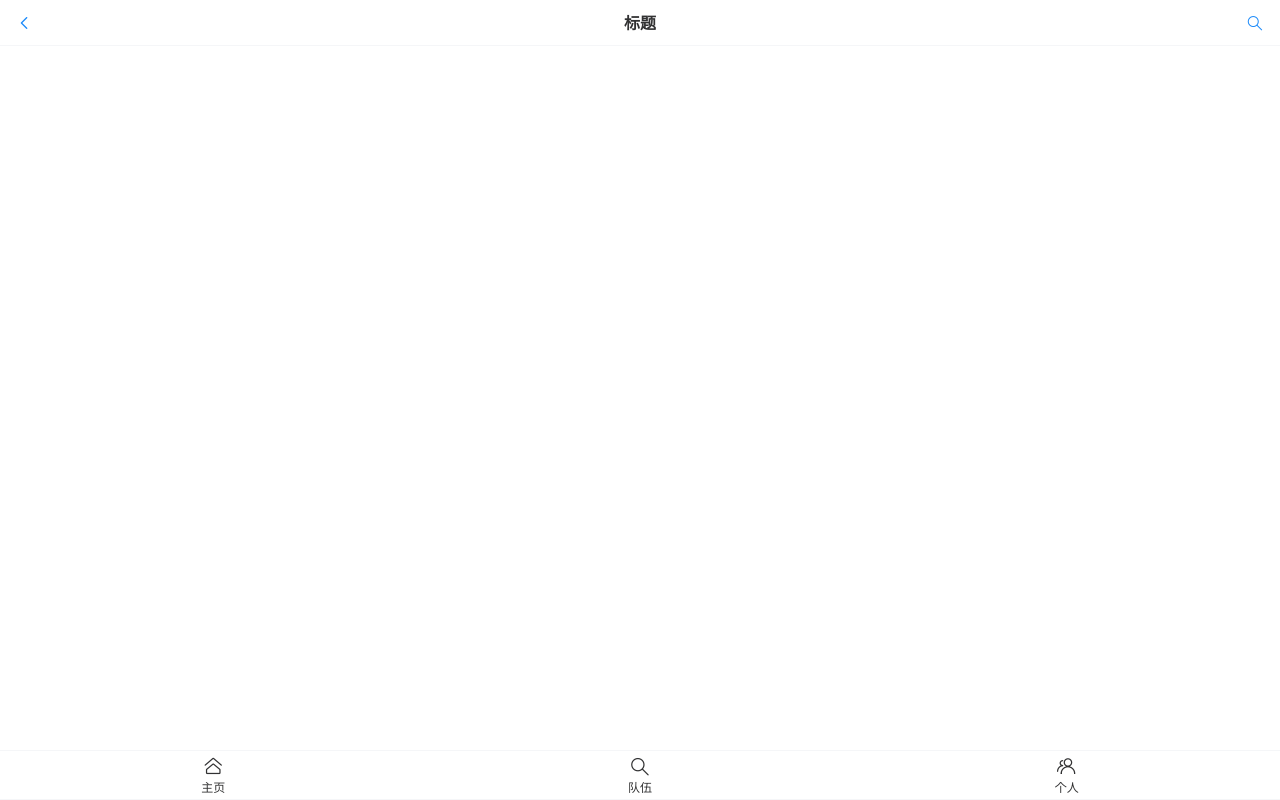
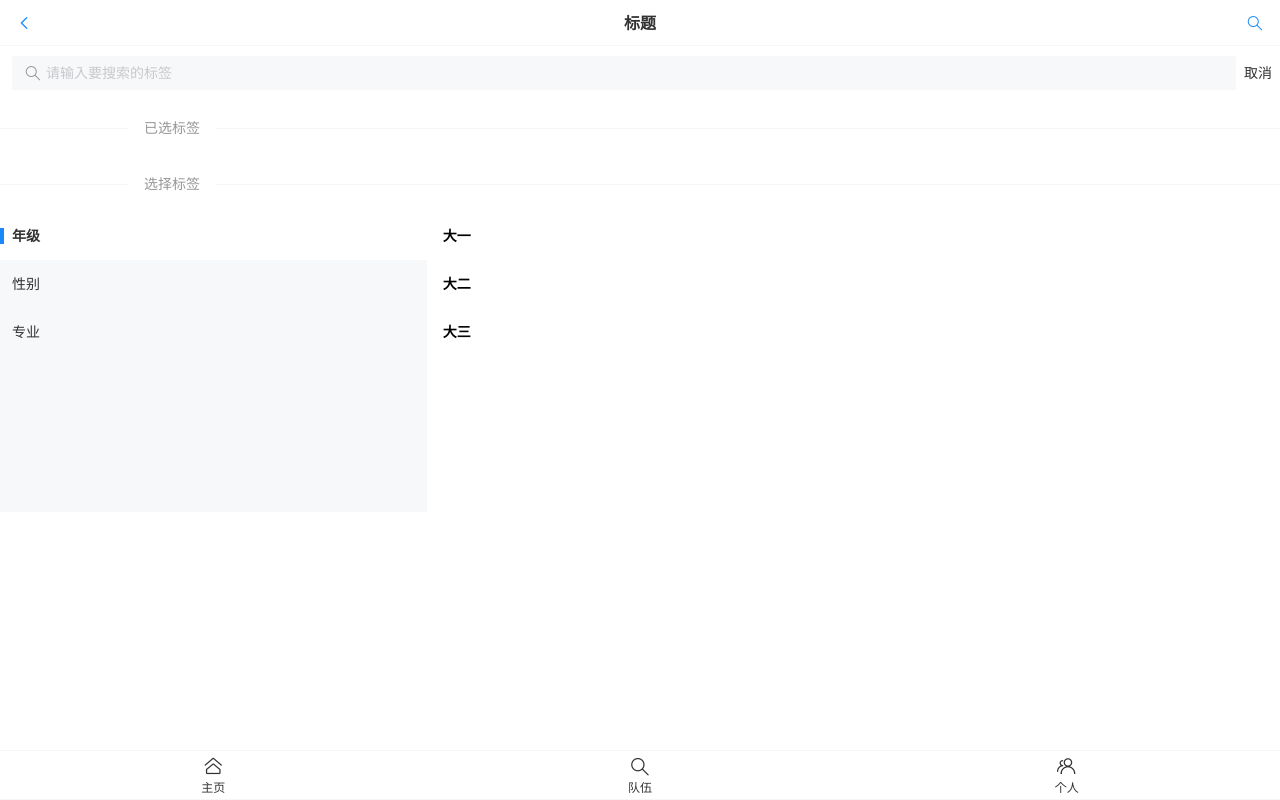
Before and after one commit to lihuibear/friend-frontend, a Vue app: page /search in a window 1280 px wide. Before the commit this address had no page. Built offline with nearby package versions, Linux system fonts and the light colour scheme.

Commit message:
add: 搜索标签

```diff
--- a/src/layouts/BasicLayout.vue
+++ b/src/layouts/BasicLayout.vue
@@ -28,9 +28,15 @@
 <script setup>
 import {ref} from 'vue';
 import {showToast} from 'vant';
+import {useRouter} from "vue-router";
 
-const onClickLeft = () => alert("点击左按钮")
-const onClickRight = () => alert("点击右按钮")
+const router = useRouter();
+const onClickLeft = () => {
+  router.back();
+}
+const onClickRight = () => {
+  router.push("/search")
+}
 
 const active = ref("index");
 const onChange = (index) => showToast(`标签 ${index}`);
--- /dev/null
+++ b/src/pages/SearchPage.vue
@@ -0,0 +1,93 @@
+<template>
+  <form action="/">
+    <van-search
+        v-model="searchText"
+        show-action
+        placeholder="请输入要搜索的标签"
+        @search="onSearch"
+        @cancel="onCancel"
+    />
+  </form>
+  <van-divider content-position="left">已选标签</van-divider>
+  <div v-if="tagList.length===0">请选择标签</div>
+  <van-row gutter="16" style="padding:0 16px">
+    <van-col v-for="tag in activeIds">
+      <van-tag closeable size="small" type="primary" @close="doClose(tag)">
+        {{ tag }}
+      </van-tag>
+    </van-col>
+  </van-row>
+  <van-divider content-position="left">选择标签</van-divider>
+  <van-tree-select
+      v-model:active-id="activeIds"
+      v-model:main-active-index="activeIndex"
+      :items="tagList"
+  />
+</template>
+
+<script setup lang="ts">
+
+import {ref} from 'vue';
+
+//已选中的标签
+
+const searchText = ref('');
+const activeIds = ref([]);
+const activeIndex = ref(0);
+
+
+const originTagList = [
+  {
+    text: '年级',
+    children: [
+      {text: '大一', id: '大一'},
+      {text: '大二', id: '大二'},
+      {text: '大三', id: '大三'},
+    ],
+  },
+  {
+    text: '性别',
+    children: [
+      {text: '男', id: '男'},
+      {text: '女', id: '女'},
+    ],
+  },
+  {
+    text: '专业',
+    children: [
+      {text: '计算机', id: '计算机'},
+      {text: '软件工程', id: '软件工程'}
+    ],
+  },
+];
+
+
+// 标签列表
+let tagList = ref(originTagList);
+/**
+ * 搜素过滤
+ * @param val
+ */
+const onSearch = (val) => {
+  tagList.value = originTagList.map(parentTag => {
+    const tempChildren = [...parentTag.children];
+    const tempParentTag = {...parentTag};
+    tempParentTag.children = tempChildren.filter(item => item.text.includes(searchText.value));
+    return tempParentTag;
+  });
+}
+const onCancel = (val) => {
+  searchText.value = '';
+  tagList.value = originTagList;
+}
+
+
+//移除标签
+const doClose = (tag) => {
+  activeIds.value = activeIds.value.filter(item => item !== tag);
+}
+</script>
+
+<style scoped>
+
+</style>
--- a/src/pages/User.vue
+++ /dev/null
@@ -1,11 +0,0 @@
-<template>
-个人页
-</template>
-
-<script setup lang="ts">
-
-</script>
-
-<style scoped>
-
-</style>
--- /dev/null
+++ b/src/pages/UserEditPage.vue
@@ -0,0 +1,39 @@
+<template>
+  <van-form @submit="onSubmit">
+    <van-cell-group inset>
+      <van-field
+          v-model="editUser.currentValue"
+          :name="editUser.editKey"
+          :label="editUser.editName"
+          :placeholder="`请输入${editUser.editName}`"/>
+    </van-cell-group>
+    <div style="margin: 16px;">
+      <van-button round block type="primary" native-type="submit">
+        提交
+      </van-button>
+    </div>
+  </van-form>
+
+</template>
+
+<script setup lang="ts">
+
+
+import {useRoute} from "vue-router";
+import {ref} from "vue";
+
+const route = useRoute();
+const editUser = ref({
+  editKey: route.query.editKey,
+  editName: route.query.editName,
+  currentValue: route.query.currentValue
+})
+const onSubmit = (values) => {
+  // todo 把editKey、editName、currentValue传给后端
+  console.log('submit', values);
+};
+</script>
+
+<style scoped>
+
+</style>
--- /dev/null
+++ b/src/pages/UserPage.vue
@@ -0,0 +1,49 @@
+<template>
+  <van-cell title="昵称" is-link to="/user/edit" :value="user.username"
+            @click="toEdit('username','昵称',user.username)"/>
+  <van-cell title="账号" :value="user.userAccount"/>
+  <van-cell title="头像" is-link to="/user/edit">
+    <img style="height:48px" :src="user.avatarUrl"/>
+  </van-cell>
+
+  <van-cell title="性别" is-link to="/user/edit" :value="user.gender" @click="toEdit('gender','性别',user.gender)"/>
+  <van-cell title="电话" is-link to="/user/edit" :value="user.phone" @click="toEdit('phone','电话',user.phone)"/>
+  <van-cell title="邮箱" is-link to="/user/edit" :value="user.email" @click="toEdit('email','邮箱',user.email)"/>
+  <van-cell title="星球编号" :value="user.planetCode"/>
+  <van-cell title="注册时间" :value="user.createTime.toISOString()"/>
+</template>
+
+<script setup lang="ts">
+
+import {useRouter} from "vue-router";
+
+const user = {
+  id: 1,
+  username: "lihui",
+  userAccount: "lihui",
+  avatarUrl: "https://blog-1319612571.cos.ap-shanghai.myqcloud.com/public/images/avatar.jpg",
+  gender: "男",
+  phone: "1234567890", // 示例电话号码
+  email: "lihui@example.com", // 示例电子邮件
+  planetCode: "1", // 示例行星代码
+  tags: ["tag1", "tag2"], // 示例标签
+  createTime: new Date(), // 创建时间
+};
+
+const router = useRouter();
+const toEdit = (editKey: string, editName: string, currentValue: string) => {
+  router.push({
+    path: '/user/edit',
+    query: {
+      editKey,
+      editName,
+      currentValue,
+    },
+  });
+}
+
+</script>
+
+<style scoped>
+
+</style>
```
Also changed, not shown: components.d.ts (+10 -0 lines), src/config/route.ts (+8 -4 lines), src/models/user.d.ts (added, +18 -0 lines), src/pages/TeamPage.vue (renamed from src/pages/Team.vue).
